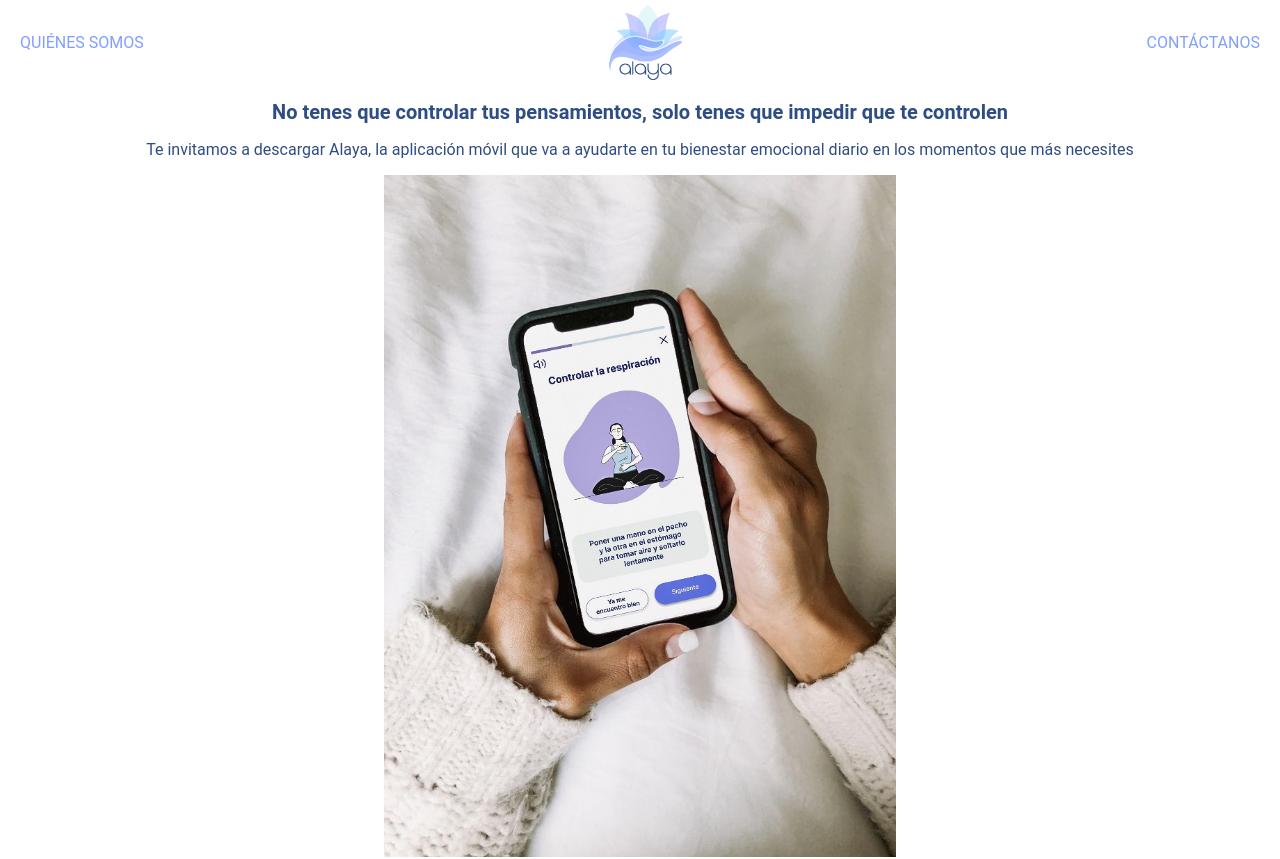
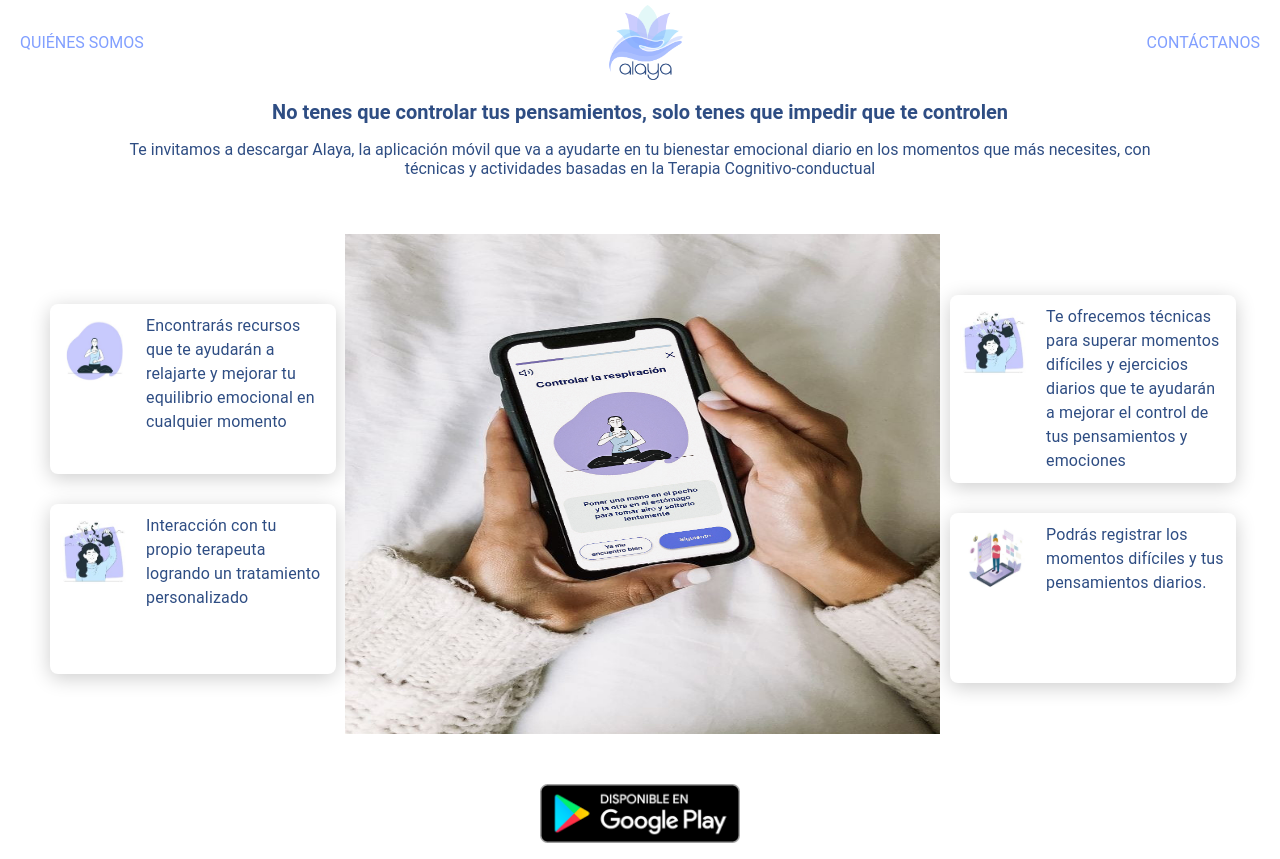
Before and after one commit to FlorSantamaria/LandingPage, a React (Create React App) app: page / in a window 1280 px wide. Shown: the top 859 px of the page. Built offline with nearby package versions, Linux system fonts and the light colour scheme.

Commit message:
Agrego als cajitas a los costados

```diff
--- a/src/components/Beneficios/Benefits.tsx
+++ b/src/components/Beneficios/Benefits.tsx
@@ -9,6 +9,7 @@ export const Benefits = () => {
             <CustomCardComponent icon={Herramientas}text="Encontrarás recursos que te ayudarán a relajarte y mejorar tu equilibrio emocional en cualquier momento" />
             <CustomCardComponent icon={Registro} text="Podrás registrar los momentos difíciles y tus pensamientos diarios," />
             <CustomCardComponent icon={tecnicas} text="Te ofrecemos técnicas para superar momentos difíciles y ejercicios diarios que te ayudarán a mejorar el control de tus pensamientos y emociones" />
+            <CustomCardComponent icon={Registro} text="Podrás registrar los momentos difíciles y tus pensamientos diarios." />
         </div>
     )
 }
--- a/src/components/Beneficios/index.tsx
+++ b/src/components/Beneficios/index.tsx
@@ -17,15 +17,16 @@ const CustomCard = styled(Card)(({ }) => ({
   borderRadius: '8px',
   transition: 'transform 0.3s, box-shadow 0.3s',
   // display: 'flex',
-  // '&:hover': {
-  //   transform: 'scale(1.05)',
-  //   boxShadow: '0px 8px 30px rgba(0, 0, 0, 0.3)',
-  // },
+  '&:hover': {
+    transform: 'scale(1)',
+    boxShadow: '0px 8px 30px rgba(0, 0, 0, 0.3)',
+  },
   alignItems: 'center',
   justifyContent:'center',
   padding: '10px',
   marginBottom: '10px',
   backgroundColor: 'white',
+  width: '300px',
 }));
 
 
@@ -35,7 +36,7 @@ const isMobile = useMediaQuery({ query: '(max-width: 768px)' });
   return (
     <div style={{paddingLeft: '10px', paddingRight: '10px'}}>
 
-    <CustomCard elevation={0} style={{width: isMobile ? '92%' : '95%'}}>
+    <CustomCard elevation={0} style={{minHeight: isMobile? undefined : '150px',width: isMobile ? '92%' : '95%'}}>
       <CardContent sx={{ p:0, '&:last-child': { pb: 0 }}}>
       <div className="row">
       <img
--- a/src/components/Beneficios/styles.css
+++ b/src/components/Beneficios/styles.css
@@ -13,7 +13,7 @@
     width: 60px;
     height: 60px;
     margin-right: 15px;
-    margin-left: 5px;
+    /* margin-left: 5px; */
 }
 .css-46bh2p-MuiCardContent-root {
     padding: 0px;
--- a/src/components/Textos/invitacion.ts
+++ b/src/components/Textos/invitacion.ts
@@ -2,4 +2,4 @@ export const invitacion : String = `
 
     Te invitamos a descargar Alaya, la aplicación móvil que va a
     ayudarte en tu bienestar emocional diario en los momentos que más
-    necesites `
+    necesites, con técnicas y actividades basadas en la Terapia Cognitivo-conductual `
--- a/src/page/DesktopComponent/index.tsx
+++ b/src/page/DesktopComponent/index.tsx
@@ -5,6 +5,11 @@ import logo from "../../assets/Logo.png"
 import { Benefits } from "../../components/Beneficios/Benefits";
 import GooglePlayButton from "../../components/GoogleBoton";
 import { invitacion } from "../../components/Textos/invitacion";
+import CustomCardComponent from "../../components/Beneficios";
+import tecnicas from "../../assets/tecnicas.jpg";
+import Registro from "../../assets/Registrar.jpeg";
+import Herramientas from "../../assets/Captura.jpg";
+
 
 export const DesktopComponent = () => {
   return (
@@ -18,13 +23,22 @@ export const DesktopComponent = () => {
                   <h5>No tenes que controlar tus pensamientos, solo tenes que impedir que te controlen</h5>
                   <p>{invitacion}</p>
               </div>
-          <div className="image-container">
-              <img src={imagenPrincipal} alt="Imagen Principal" className="responsive-image" />
-          </div>
               <div className="benefits-container">
-                    <Benefits />
-              </div>
+        <div className="benefits-column">
+            <CustomCardComponent icon={Herramientas} text="Encontrarás recursos que te ayudarán a relajarte y mejorar tu equilibrio emocional en cualquier momento" />
+            <CustomCardComponent icon={tecnicas} text="Interacción con tu propio terapeuta logrando un tratamiento personalizado" />
 
+        </div>
+
+        <div className="image-container">
+            <img src={imagenPrincipal} alt="Imagen Principal" className="responsive-image" />
+        </div>
+
+        <div className="benefits-column">
+            <CustomCardComponent icon={tecnicas} text="Te ofrecemos técnicas para superar momentos difíciles y ejercicios diarios que te ayudarán a mejorar el control de tus pensamientos y emociones" />
+            <CustomCardComponent icon={Registro} text="Podrás registrar los momentos difíciles y tus pensamientos diarios." />
+        </div>
+    </div>
               <div className="containerButton">
                 <GooglePlayButton />
               </div>
--- a/src/page/DesktopComponent/styles.css
+++ b/src/page/DesktopComponent/styles.css
@@ -4,7 +4,7 @@
     justify-content: center;
     align-items: center;
     /* height: 100vh; */
-    width: 100%;
+    /* width: 100%; */
     overflow-x: hidden;
 }
 
@@ -42,10 +42,12 @@
 }
 
 .benefits-container {
-    margin-top: 20px;
+    display: flex;
+    justify-content: space-between; /* Para colocar las cards a los lados de la imagen */
+    align-items: center;
     width: 100%;
-    display: flex;
-    flex-direction: column;
+    max-width: 1200px; /* Limitar el ancho total */
+    margin: 40px 0; /* Espaciado vertical */
 }
 
 .containerButton {
@@ -61,8 +63,12 @@
     margin: 0;
     color: var(--color-text);
     padding-top: 10px;
-    margin-left: 10px;
+    /* margin-left: 10px; */
     text-align: center;
+}
+
+.benefits-column-right  {
+    width: 300px; /* Cards más anchas para el lado derecho */
 }
 
 /* .subtitle {
@@ -138,18 +144,38 @@ h5 {
 .image-container {
     width: 40%;
     text-align: center;
-    margin-bottom: 10px;
-    margin-top: -10px
+    /* margin-bottom: 10px;
+    margin-top: -10px; */
+    display: flex;
+    justify-content: center;
+    align-items: center;
+    flex-grow: 1;
 }
 
 .responsive-image {
-    width: 100%;
-    height: 80%;
+    max-width: 100%;
+    height: auto;
+    max-height: 500px; /* Controlar la altura máxima de la imagen */
+    margin: 0 auto;
+    margin-left: 5px
 }
 
 .logo {
     width: 75px;
     height: 75px
+}
+.benefits-layout {
+    display: grid;
+    grid-template-columns: 1fr auto 1fr; /* Tres columnas: 1 para cada lado y 1 para la imagen */
+    gap: 20px; /* Espacio entre las columnas */
+    align-items: center; /* Centrar las cajas y la imagen verticalmente */
+}
+
+.benefits-column {
+    display: flex;
+    flex-direction: column;
+    gap: 20px;
+    width: 300px;
 }
 
 
--- a/src/page/MobileComponent/index.tsx
+++ b/src/page/MobileComponent/index.tsx
@@ -21,12 +21,13 @@ export const MobileComponent = () => {
             <img src={imagenPrincipal} alt="Imagen Principal" className="responsive-image" />
             </div>
             <div className="benefits-container">
-                <div className="containerButton">
-                <GooglePlayButton />
-              </div>
+
             <Benefits />
 
             </div>
+            <div className="containerButton">
+                <GooglePlayButton />
+              </div>
 
 
     </div>
--- a/src/page/MobileComponent/styles.css
+++ b/src/page/MobileComponent/styles.css
@@ -39,8 +39,7 @@
 }
 .responsive-image{
     width: 100%;
-    max-width: none;
-    height: auto;
+
 }
 
 .logo-text-container h2 {
```
